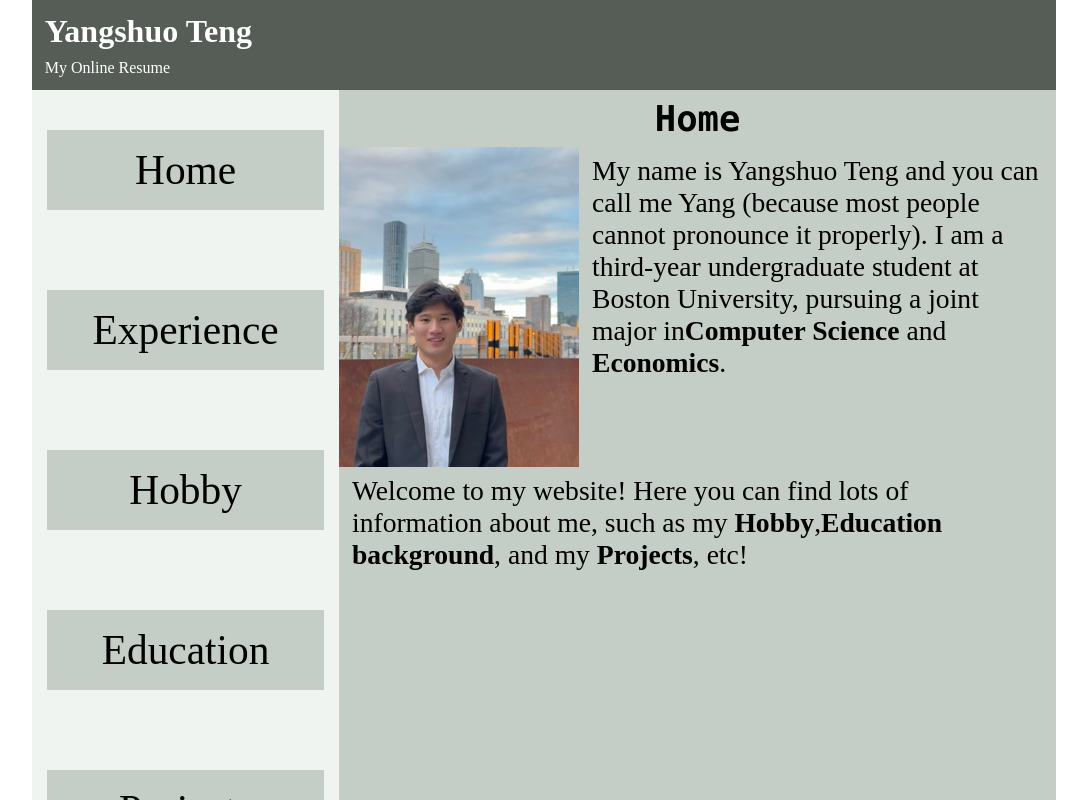
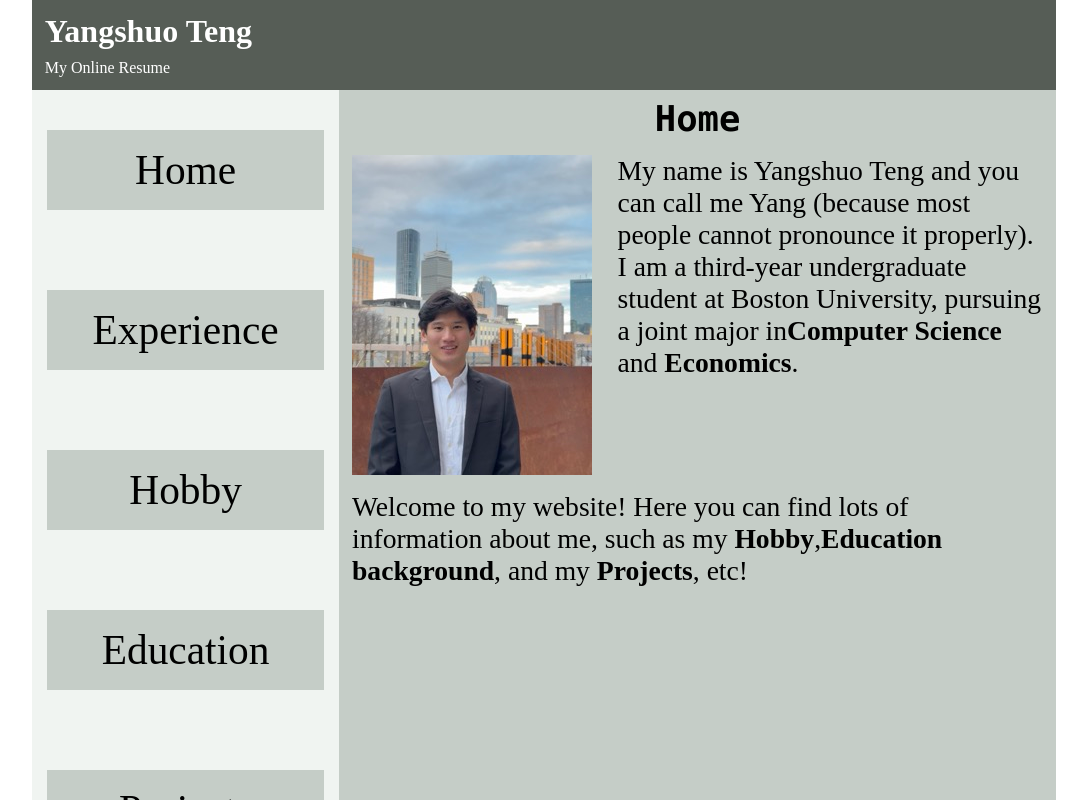
Before and after one commit to YangshuoTeng/mp-3, a React (Vite) app: page / in a window 1280 px wide. Shown: the top 800 px of the page, without its empty margins (96-1183 px from the left). Built offline with nearby package versions, Linux system fonts and the light colour scheme.

Commit message:
new commit

```diff
--- a/src/component/Home.tsx
+++ b/src/component/Home.tsx
@@ -37,16 +37,24 @@ const StyledParagraph = styled.p`
     font-size: calc(2px + 2vw);
 `
 
+const StyledImage = styled.img`
+    height: auto;
+    max-width: 60%;
+    margin: 1vh 1vw;
+    transform: scale(1);
+
+    @media screen and (max-width: 900px) {
+        margin: 1vh auto;}
+`
 
 export default function Home() {
     return (
             <StyledMain>
                 <StyledTitle>Home</StyledTitle>
                 <StyledWrapper>
-                    <img src="/public/Selfie.png"/>
+                    <StyledImage src="/Selfie.png" alt="profile picture for Yangshuo Teng" />
                     <StyledParagraph>
-                        My name is Yangshuo Teng and you can call me Yang (because most people cannot pronounce it
-                        properly).
+                        My name is Yangshuo Teng and you can call me Yang (because most people cannot pronounce it properly).
                         I am a third-year undergraduate student at Boston University, pursuing a joint major in
                         <strong>Computer Science</strong> and <strong>Economics</strong>.
                     </StyledParagraph>
```
